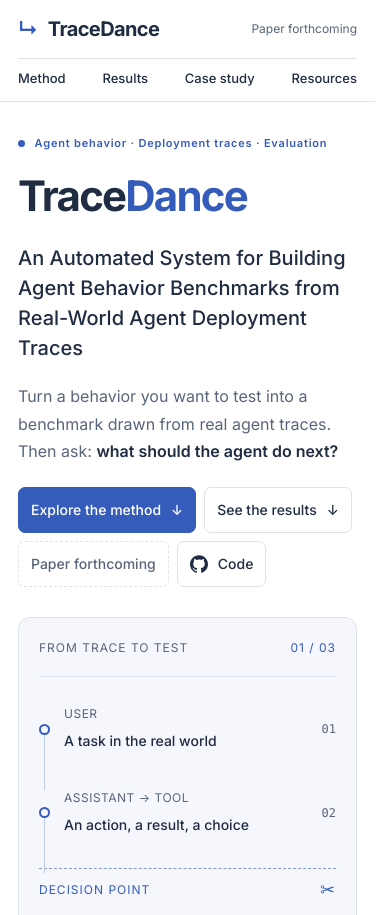
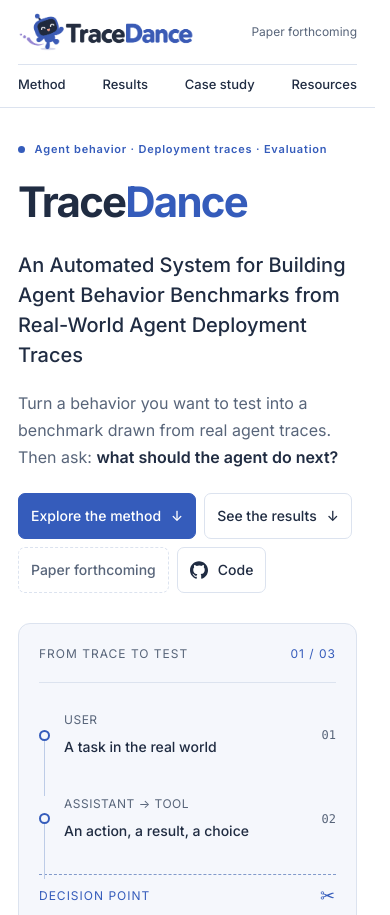
Before and after one commit to ZhishanQ/TraceDance, a plain HTML site: page page/index.html in a window 390 px wide. Shown: the top 915 px of the page. Drawn offline with Linux system fonts and the light colour scheme.

Commit message:
Use the dancing robot logo in the site header and footer

```diff
--- a/page/index.html
+++ b/page/index.html
@@ -20,7 +20,7 @@
 <body>
 <a class="skip" href="#main">Skip to content</a>
 <header class="site-header">
-  <a class="wordmark" href="#"><span class="brand-symbol" aria-hidden="true">↳</span> TraceDance</a>
+  <a class="wordmark" href="#"><svg class="brand-logo" viewBox="120 180 1830 420" role="img" aria-label="TraceDance"><image href="assets/tracedance-logo.png" width="2056" height="765"/></svg></a>
   <nav aria-label="Main navigation">
     <a href="#method">Method</a><a href="#results">Results</a><a href="#case">Case study</a><a href="#resources">Resources</a>
   </nav>
@@ -169,6 +169,6 @@
   <div class="viewer-body" tabindex="0" aria-label="Enlarged figure; scroll to explore when zoomed"><img id="figure-viewer-image" alt=""></div>
   <p class="viewer-caption" id="figure-viewer-caption"></p>
 </dialog>
-<footer class="wrap"><a class="wordmark" href="#">↳ TraceDance</a><p>From deployment traces to agent behavior benchmarks.</p><a href="#">Back to top ↑</a></footer>
+<footer class="wrap"><a class="wordmark" href="#"><svg class="brand-logo" viewBox="120 180 1830 420" role="img" aria-label="TraceDance"><image href="assets/tracedance-logo.png" width="2056" height="765"/></svg></a><p>From deployment traces to agent behavior benchmarks.</p><a href="#">Back to top ↑</a></footer>
 </body>
 </html>
--- a/page/styles.css
+++ b/page/styles.css
@@ -40,8 +40,8 @@
 
 /* Navigation and hero */
 .site-header { display: flex; align-items: center; justify-content: space-between; gap: 24px; padding: 18px max(32px, calc((100vw - 1240px)/2)); border-bottom: 1px solid var(--line); background: rgb(255 255 255 / 97%); position: sticky; top: 0; z-index: 10; }
-.wordmark { font-size: 21px; font-weight: 700; letter-spacing: -.6px; white-space: nowrap; }
-.brand-symbol { color: var(--blue); margin-right: 6px; }
+.wordmark { display: inline-flex; align-items: center; flex-shrink: 0; }
+.brand-logo { display: block; width: 210px; height: auto; aspect-ratio: 1830 / 420; }
 .site-header nav { display: flex; gap: 28px; font-size: var(--small); font-weight: 500; }
 .nav-paper { font-size: var(--small); color: var(--muted); }
 .hero { padding-block: 52px; display: grid; grid-template-columns: 1.25fr 1fr; gap: 48px; align-items: center; }
@@ -240,7 +240,7 @@
   .site-header { padding: 12px 18px; flex-wrap: wrap; gap: 12px; }
   .site-header nav { order: 3; flex-basis: 100%; justify-content: space-between; gap: 12px; font-size: 13px; padding-top: 8px; border-top: 1px solid var(--line); }
   .nav-paper { font-size: 12px; margin-left: auto; }
-  .site-header .wordmark { font-size: 20px; }
+  .site-header .brand-logo { width: 175px; }
   .hero { display: flex; flex-direction: column; align-items: stretch; gap: 30px; padding-block: 32px; }
   .hero h1 { font-size: clamp(42px, 10vw, 56px); letter-spacing: -1.8px; }
   .hero .eyebrow { font-size: 11px; letter-spacing: .8px; }
```
Also changed, not shown: page/assets/tracedance-logo.png (added).
